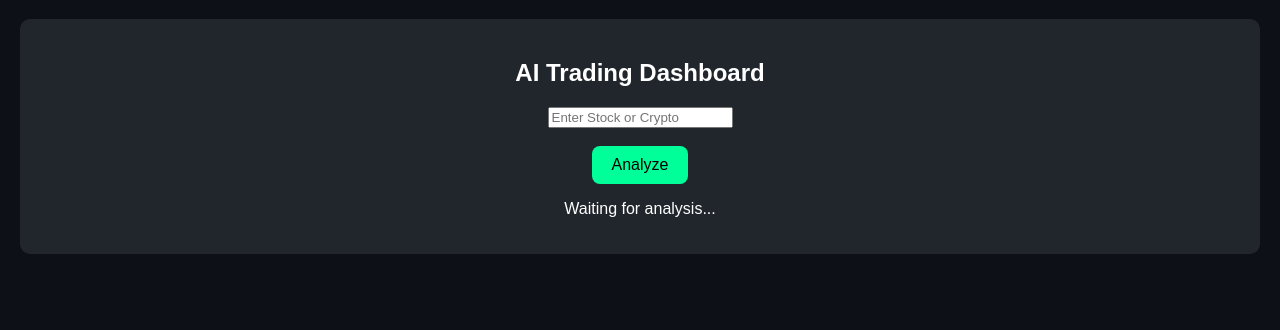
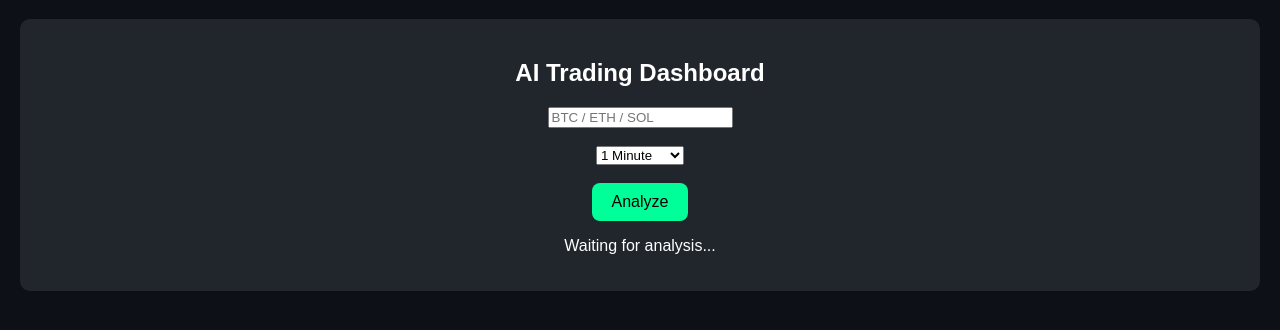
Before and after one commit to miklu69/Trading-Agent-AI-, a plain HTML site: page index.html in a window 1280 px wide. Shown: the part 62-392 px from the top of the page. Drawn offline with Linux system fonts and the light colour scheme.

Commit message:
Update input field and add timeframe selection

```diff
--- a/index.html
+++ b/index.html
@@ -12,11 +12,23 @@
 <div class="card">
   <h2>AI Trading Dashboard</h2>
 
-  <input id="symbol" type="text" placeholder="Enter Stock or Crypto">
+  <input id="symbol" type="text" placeholder="BTC / ETH / SOL">
 
-  <br><br>
+<br><br>
 
-  <button onclick="startTrading()">
+<select id="timeframe">
+
+<option value="1m">1 Minute</option>
+
+<option value="5m">5 Minutes</option>
+
+<option value="15m">15 Minutes</option>
+
+</select>
+
+<br><br>
+
+<button onclick="startTrading()">
     Analyze
   </button>
 
```
